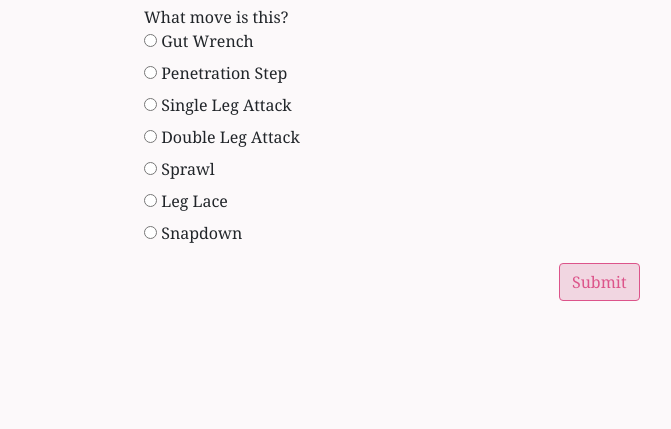
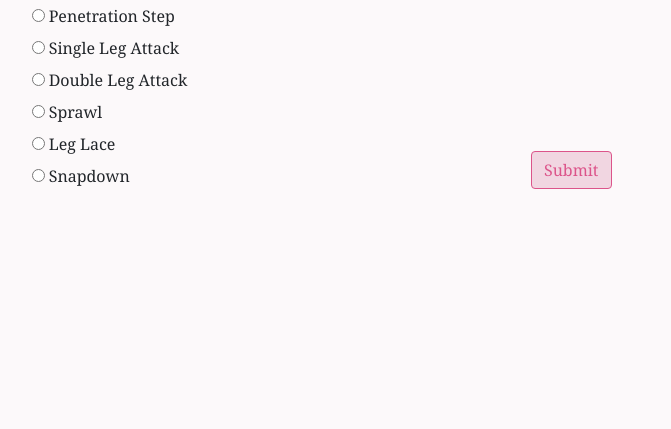
Before and after one commit to NathanWoo/wreslting-moves-ed, a Flask app: page /quiz/1 in a window 1280 px wide. Shown: the part 371-800 px from the top of the page, without its empty margins (326-997 px from the left). Run offline with Flask 2, Linux system fonts and the light colour scheme; some libraries are stand-ins or nearby versions.

Commit message:
aligned elements/some graphic design on multiple choice section

```diff
--- a/server.py
+++ b/server.py
@@ -11,7 +11,7 @@ data = {
         "name": "Gut Wrench",
         "video": "gw",
         "answer": "gw",
-        "review": "<div id=review-header>Gut Wrench Review</div><div id=review-content><ul><li>opponent is laying on the ground</li><li>locks hands around ribs</li><li>rotate hips to flip opponent</li></ul>"
+        "review": "<div id=popup-content><div id=review-header class='subhead'>Gut Wrench Review</div><div id=review-content><ul><li>opponent is laying on the ground</li><li>locks hands around ribs</li><li>rotate hips to flip opponent</li></ul><div id='returntolearn'></div></div>"
     },
     "dl": {
         "id": 2,
@@ -19,7 +19,7 @@ data = {
         "name": "Double Leg Attack",
         "video": "dl",
         "answer": "dl",
-        "review": "<div id=review-header>Double Leg Review</div><div id=review-content><ul><li>usually starts from a penetration step</li><li>body level starts low, then raises as opponent is picked up</li><li>both opponents legs picked up</li></ul>"
+        "review": "<div id=popup-content><div id=review-header class='subhead'>Double Leg Review</div><div id=review-content><ul><li>usually starts from a penetration step</li><li>body level starts low, then raises as opponent is picked up</li><li>both opponents legs picked up</li></ul><div id='returntolearn'></div></div>"
     },
     "sla": {
         "id": 3,
@@ -27,7 +27,7 @@ data = {
         "name": "Single Leg Attack",
         "video": "sl",
         "answer": "sl",
-        "review": "<div id=review-header>Single Leg Review</div><div id=review-content><ul><li>usually starts with a penetration step</li><li>ends with both hands around one leg</li><li>used to destabilize and take down opponent</li></ul>"
+        "review": "<div id=popup-content><div id=review-header class='subhead'>Single Leg Review</div><div id=review-content><ul><li>usually starts with a penetration step</li><li>ends with both hands around one leg</li><li>used to destabilize and take down opponent</li></ul><div id='returntolearn'></div></div>"
     },
     "s": {
         "id": 4,
@@ -35,7 +35,7 @@ data = {
         "name": "Sprawl",
         "video": "s",
         "answer": "s",
-        "review": "<div id=review-header>Sprawl Review</div><div id=review-content><ul><li>move legs back to “fall” on opponent</li><li>land with arched back, chest on opponents back</li><li>defense usually in response to single and double leg attacks</li></ul>"
+        "review": "<div id=popup-content><div id=review-header class='subhead'>Sprawl Review</div><div id=review-content><ul><li>move legs back to “fall” on opponent</li><li>land with arched back, chest on opponents back</li><li>defense usually in response to single and double leg attacks</li></ul><div id='returntolearn'></div></div>"
     },
     "ps": {
         "id": 5,
@@ -43,7 +43,7 @@ data = {
         "name": "Penetration Step",
         "video": "ps",
         "answer": "ps",
-        "review": "<div id=review-header>Penetration Step Review</div><div id=review-content><ul><li>body level lowers below opponent</li><li>front knee drops to ground</li><li>back leg moves to front</li><li>often used to set up attacks</li></ul>"
+        "review": "<div id=popup-content><div id=review-header class='subhead'>Penetration Step Review</div><div id=review-content><ul><li>body level lowers below opponent</li><li>front knee drops to ground</li><li>back leg moves to front</li><li>often used to set up attacks</li></ul><div id='returntolearn'></div></div>"
     },
     "l": {
         "id": 6,
@@ -51,7 +51,7 @@ data = {
         "name": "Leg Lace",
         "video": "l",
         "answer": "l",
-        "review": "<div id=review-header>Leg Lace Review</div><div id=review-content><ul><li>opponent is laying on the ground</li><li>cross opponents legs across each other near ankles</li><li>sit underneath and rotate to roll opponent</li></ul>"
+        "review": "<div id=popup-content><div id=review-header class='subhead'>Leg Lace Review</div><div id=review-content><ul><li>opponent is laying on the ground</li><li>cross opponents legs across each other near ankles</li><li>sit underneath and rotate to roll opponent</li></ul><div id='returntolearn'></div></div>"
     },
     "sn": {
         "id": 7,
@@ -59,7 +59,7 @@ data = {
         "name": "Snapdown",
         "video": "sn",
         "answer": "sn",
-        "review": "<div id=review-header>Snapdown Review</div><div id=review-content><ul><li>starting position with head around back of neck</li><li>pull opponents head and body down to the mat while moving back</li></ul>"
+        "review": "<div id=popup-content><div id=review-header class='subhead'>Snapdown Review</div><div id=review-content><ul><li>starting position with head around back of neck</li><li>pull opponents head and body down to the mat while moving back</li></ul><div id='returntolearn'></div></div>"
     },
 }
 
@@ -70,9 +70,9 @@ data_learn = {
         "abr": "ps",
         "video": "https://www.youtube.com/embed/W4jTOaaBxHQ?autoplay=1&amp;start=17&amp;end=28",
         "review": ["body level lowers below opponent",
-                    "front knee drops to ground",
-                    "back leg moves to front",
-                    "often used to set up attacks (coming next!)"]
+                   "front knee drops to ground",
+                   "back leg moves to front",
+                   "often used to set up attacks (coming next!)"]
     },
     2: {
         "id": 2,
@@ -80,8 +80,8 @@ data_learn = {
         "abr": "sl",
         "video": "https://www.youtube.com/embed/WsTqgJLhOaY?autoplay=1&amp;start=34&amp;end=33",
         "review": ["usually starts with a penetration step (as described before)",
-                    "ends with both hands around one leg",
-                    "used to destabilize and take down opponent"]
+                   "ends with both hands around one leg",
+                   "used to destabilize and take down opponent"]
     },
     3: {
         "id": 3,
@@ -89,8 +89,8 @@ data_learn = {
         "abr": "dl",
         "video": "https://www.youtube.com/embed/vRqWENxFFyo?autoplay=1&amp;start=25&amp;end=40",
         "review": ["usually starts from a penetration step",
-                    "body level starts low, then raises as opponent is picked up",
-                    "both opponents legs picked up"]
+                   "body level starts low, then raises as opponent is picked up",
+                   "both opponents legs picked up"]
     },
     4: {
         "id": 4,
@@ -98,8 +98,8 @@ data_learn = {
         "abr": "s",
         "video": "https://www.youtube.com/embed/6DYyE4pB7qs?autoplay=1&amp;start=8&amp;end=19",
         "review": ["move legs back to “fall” on opponent",
-                    "land with arched back, chest on opponents back",
-                    "defense usually in response to single and double leg attacks"]
+                   "land with arched back, chest on opponents back",
+                   "defense usually in response to single and double leg attacks"]
     },
     5: {
         "id": 5,
@@ -107,9 +107,9 @@ data_learn = {
         "abr": "gw",
         "video": "https://www.youtube.com/embed/r5k2tM7jb28?autoplay=1&amp;start=13&amp;end=38",
         "review": ["opponent is laying on the ground",
-        "locks hands around ribs",
-        "rotate hips to flip opponent"
-        ]
+                   "locks hands around ribs",
+                   "rotate hips to flip opponent"
+                   ]
     },
     6: {
         "id": 6,
@@ -117,18 +117,18 @@ data_learn = {
         "abr": "l",
         "video": "https://www.youtube.com/embed/KNphgR_IOy8?autoplay=1&amp;start=2:25&amp;end=2:44",
         "review": ["opponent is laying on the ground",
-        "cross opponents legs across each other near ankles",
-        "sit underneath and rotate to roll opponent"
-        ]
+                   "cross opponents legs across each other near ankles",
+                   "sit underneath and rotate to roll opponent"
+                   ]
     },
-        7: {
+    7: {
         "id": 7,
         "name": "Snapdown",
         "abr": "sn",
         "video": "https://www.youtube.com/embed/XHunumvrlTU?autoplay=1&amp;start=25&amp;end=37",
         "review": ["starting position with head around back of neck",
-        "pull opponents head and body down to the mat while moving back"
-        ]
+                   "pull opponents head and body down to the mat while moving back"
+                   ]
     }
 
 }
@@ -148,6 +148,7 @@ question_num = 0
 
 quiz_data = random.choices(list(data.values()), k=11)
 
+
 @app.route('/')
 def index():
     return render_template('index.html')
@@ -164,6 +165,7 @@ def quiz(question_num=None):
         return render_template('quiz_mc.html', score=score, question_num=question_num, data=quiz_data[question_num])
     else:
         return render_template('quiz_sa.html', score=score, question_num=question_num, data=quiz_data[question_num])
+
 
 @app.route('/check_answer', methods=['GET', 'POST'])
 def check_answer():
@@ -186,15 +188,18 @@ def check_answer():
 
     return jsonify(score=score)
 
+
 @app.route('/quiz')
 def quiz2():
     return render_template('quiz_welcome.html')
+
 
 @app.route('/learn/<id>')
 def learn(id):
     id = int(id)
     learn_data = data_learn[id]
     return render_template('learn.html', learn_data=learn_data)
+
 
 @app.route('/scorePage')
 def getScore():
--- a/static/index.css
+++ b/static/index.css
@@ -61,10 +61,10 @@ body, html {
 }
 
 .q-main {
-  margin-top: 30px;
+  margin-top: 20px;
 }
 
-#review {
+.subhead {
   font-weight: bold;
   padding-bottom: 5px;
 }
@@ -79,7 +79,9 @@ body, html {
 #question-header{
   font-size: 20px;
   font-weight: bold;
-  margin-left: 20px;
+  text-align: center;
+  padding-bottom: 15px;
+  font-size: x-large;
 }
 
 .move-title{
@@ -111,8 +113,22 @@ body, html {
   margin-top: 10px;
 }
 
+#score{
+  text-align: center;
+  border: solid 1px;
+  padding: 15px;
+  margin-left: 55px;
+  margin-right: 55px;
+}
+
+#score-word{
+  font-weight: bold;
+}
+
 #next_buttons{
-  margin-top: 10px;
+  text-align: right;
+  margin-top: -45px;
+  padding-left: -55px;
 }
 
 #popup{
@@ -128,3 +144,13 @@ body, html {
   padding: 12px;
   padding-left: 15px;
 }
+
+.feedback{
+  padding-left: 15px;
+  font-weight: bold;
+}
+
+#popup-content{
+  border: solid 1px;
+  padding: 15px;
+}
--- a/static/quiz_mc.js
+++ b/static/quiz_mc.js
@@ -59,12 +59,15 @@ function which_answer() {
 
 function answer_feedback(chosen_answer_html_id, chosen_answer_id, currentID) {
     if (chosen_answer_id != currentID) {
-        $(chosen_answer_html_id + '-feedback').append(" ❌ ")
+        $(chosen_answer_html_id + '-feedback').append(" ❌ incorrect  ❌ ")
         $('#' + dict["video"] + '-feedback').append(" ✅ ")
         display_popup()
     } else {
-        $(chosen_answer_html_id + '-feedback').append(" ✅ ")
+        $(chosen_answer_html_id + '-feedback').append("✅ correct! ✅")
     }
+    display_next()
+    display_score()
+    $('input').attr("disabled",true);
 }
 
 function check_answer(info) {
@@ -100,13 +103,13 @@ function display_header() {
 }
 
 function display_video() {
-    $("#video").html("<video width='320' height='240' controls='muted autoplay'><source src='/static/" + dict["answer"] + "1.MP4.webm' type='video/mp4'>Your browser does not support the video tag</video>")
+    $("#video").html("<video class='video-fluid' controls muted autoplay><source src='/static/" + dict["answer"] + "1.MP4.webm' type='video/mp4'>Your browser does not support the video tag</video>")
     currentVidID = dict["id"]
 }
 
 function display_score() {
     q_so_far = parseInt(current_question) - 1
-    $("#score").text("Score: " + score + "/" + q_so_far)
+    $("#score").html("<span id='score-word'>Score: </span>" + score + "/" + q_so_far)
 }
 
 function display_next() {
@@ -136,7 +139,6 @@ function add_submit_functionality(){
         e.preventDefault();
         if (!submitted) {
             which_answer();
-            display_next()
         } else {
             alert("You've already submitted answer for this question")
             return
@@ -154,5 +156,5 @@ function display_incorrect(id) {
 
 function display_popup() {
     $("#popup").html(dict["review"])
-    $("#returntolearn").html("<a href='/learn/" + dict["id_learn"] + "'><button type='button' id='backtolearn-button'>Review the move: " + dict["name"] + "</button>")
+    $("#returntolearn").html("<a href='/learn/" + dict["id_learn"] + "'><button type='button' id='backtolearn-button'>Exit Quiz + Review the " + dict["name"] + "</button>")
 }
--- a/templates/layout.html
+++ b/templates/layout.html
@@ -37,7 +37,7 @@
     </nav>
   </div>
 
-  <div class="container main">
+  <div class="container-fluid main">
     {% block content %}
     {% endblock %}
   </div>
--- a/templates/learn.html
+++ b/templates/learn.html
@@ -30,7 +30,7 @@
   <div class="col-md-3">
   </div>
   <div class="col-md-6">
-    <div id="review">
+    <div class="subhead">
       Review:
     </div>
     <ul>
--- a/templates/quiz_mc.html
+++ b/templates/quiz_mc.html
@@ -14,62 +14,71 @@
 <div class="container-fluid q-main">
 <div class="row">
     <div class="col-md-3">
+        <div id="score"></div>
+    </div>
+    <div class="col-md-6">
         <div id="question-header"></div>
     </div>
-    <div class="col-md-6"></div>
-    <div class="col-md-3" id="score">
+    <div class="col-md-3">
     </div>
 </div>
 
 <div class="row">
-    <div class="col-md-4"></div>
-    <div class="col-md-5">
+    <div class="col-md-3"></div>
+    <div class="col-md-6">
         <div id="video"></div>
+    </div>
+    <div class="col-md-3">
+        <div id="popup"></div>
+    </div>
+</div>
+<div class="row">
+    <div class="col-md-3"></div>
+    <div class="col-md-6 material">
             <div id="options">
+                <div class="subhead">
                     What move is this?
+                </div>
                 <div><input type="radio" name="choice" value="gw" id="gw">
                     <label for="gw">Gut Wrench</label>
-                <span id="gw-feedback"></span>
+                    <span class="feedback" id="gw-feedback"></span>
                 </div>
                 <div><input type="radio" name="choice" value="ps" id="ps">
                     <label for="ps">Penetration Step</label>
-                <span id="ps-feedback"></span>
+                    <span class="feedback" id="ps-feedback"></span>
                 </div>
                 <div><input type="radio" name="choice" value="sla" id="sla">
                     <label for="sla">Single Leg Attack</label>
-                <span id="sl-feedback"></span>
+                    <span class="feedback" id="sl-feedback"></span>
                 </div>
                 <div><input type="radio" name="choice" value="dla" id="dla">
                     <label for="dla">Double Leg Attack</label>
-                <span id="dl-feedback"></span>
+                    <span class="feedback" id="dl-feedback"></span>
                 </div>
                 <div><input type="radio" name="choice" value="s" id="s">
                     <label for="s">Sprawl</label>
-                <span id="s-feedback"></span>
+                    <span class="feedback" id="s-feedback"></span>
                 </div>
                 <div><input type="radio" name="choice" value="l" id="l">
                     <label for="l">Leg Lace</label>
-                <span id="l-feedback"></span>
+                    <span class="feedback" id="l-feedback"></span>
                 </div>
                 <div><input type="radio" name="choice" value="sn" id="sn">
                     <label for="sn">Snapdown</label>
-                <span id="sn-feedback"></span>
+                    <span class="feedback" id="sn-feedback"></span>
                 </div>
             </div>
     </div>
-
     <div class="col-md-3">
-        <div id="popup"></div>
-        <div id="returntolearn"></div>
     </div>
 </div>
-
 <div class="row">
-    <div class="col-md-3 " id="buttons">
+    <div class="col-md-9">
+        <div id="next_buttons"></div>
     </div>
     <div class="col-md-3">
     </div>
-    <div class="col-md-3" id="next_buttons">
+</div>
 </div>
 </div>
 </div>
```
Lines whose indentation alone changed are shown as unchanged.
